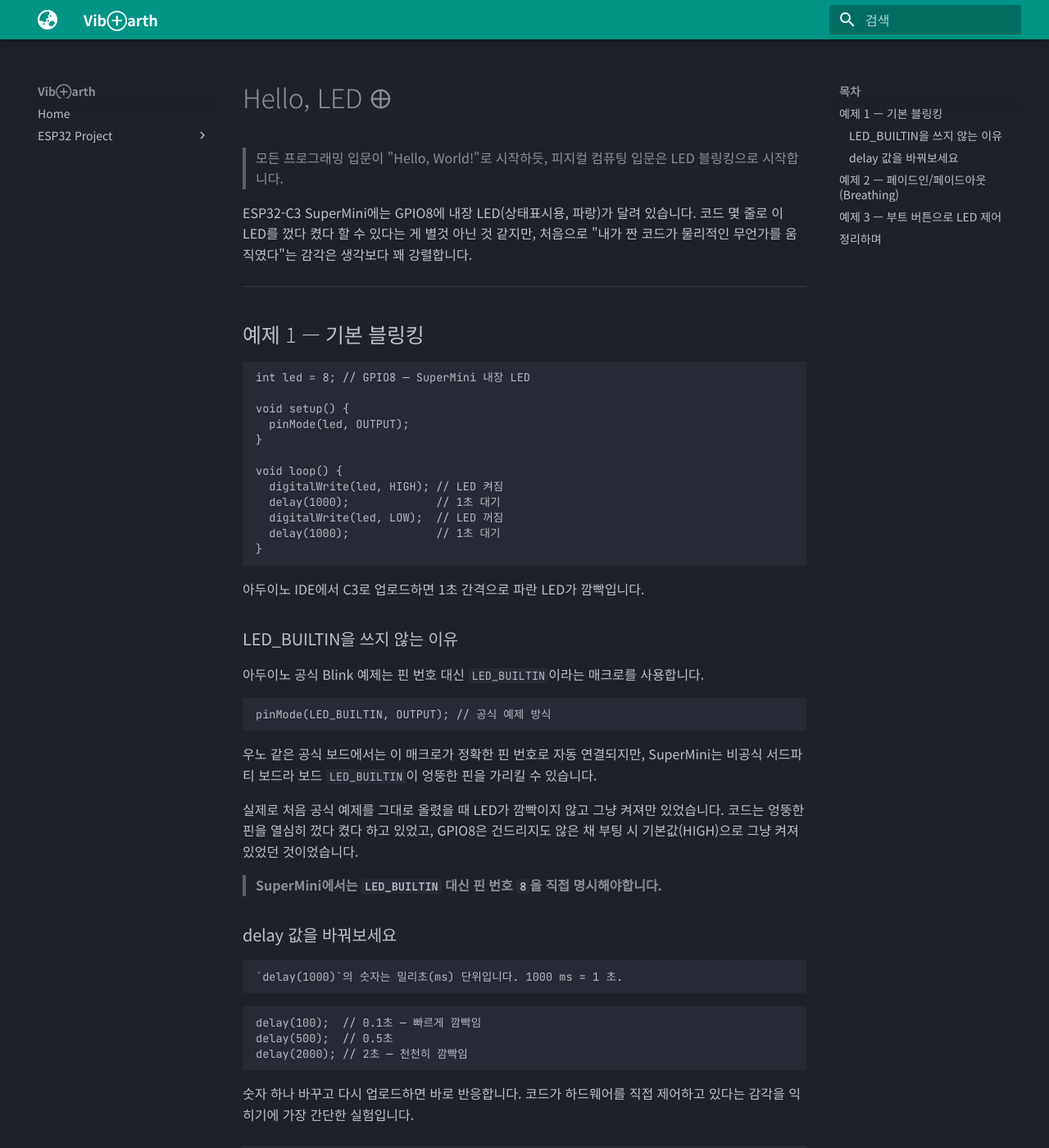
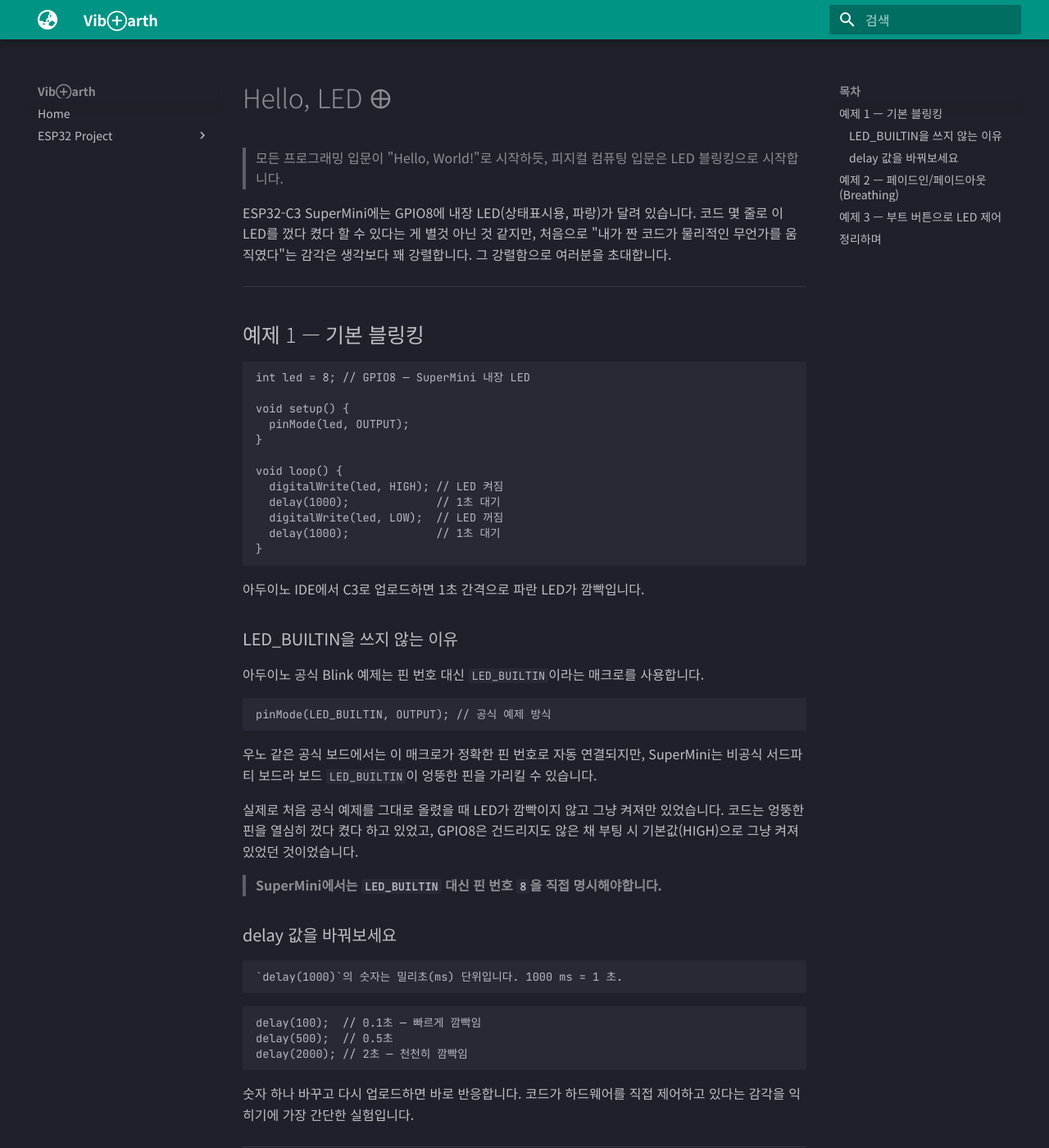
Before and after one commit to VibEarth/VibEarth.github.io, an MkDocs documentation site: the page built from docs/esp32/c3/led.md, in a window 1280 px wide and 1400 px high. Shown: the whole window at 82% size. Built offline with MkDocs 1.6.1 and Material for MkDocs 9.7.7, drawn with Linux system fonts in a browser that asks for light colours.

Commit message:
vault backup: 2026-07-01 16:41:06

```diff
--- a/docs/esp32/c3/led.md
+++ b/docs/esp32/c3/led.md
@@ -3,6 +3,7 @@
 > 모든 프로그래밍 입문이 "Hello, World!"로 시작하듯, 피지컬 컴퓨팅 입문은 LED 블링킹으로 시작합니다.
 
 ESP32-C3 SuperMini에는 GPIO8에 내장 LED(상태표시용, 파랑)가 달려 있습니다. 코드 몇 줄로 이 LED를 껐다 켰다 할 수 있다는 게 별것 아닌 것 같지만, 처음으로 "내가 짠 코드가 물리적인 무언가를 움직였다"는 감각은 생각보다 꽤 강렬합니다.
+그 강렬함으로 여러분을 초대합니다.
 
 ---
 
```
Also changed, not shown: other parts of docs/esp32/c3/led.md (+2 -0 lines).
